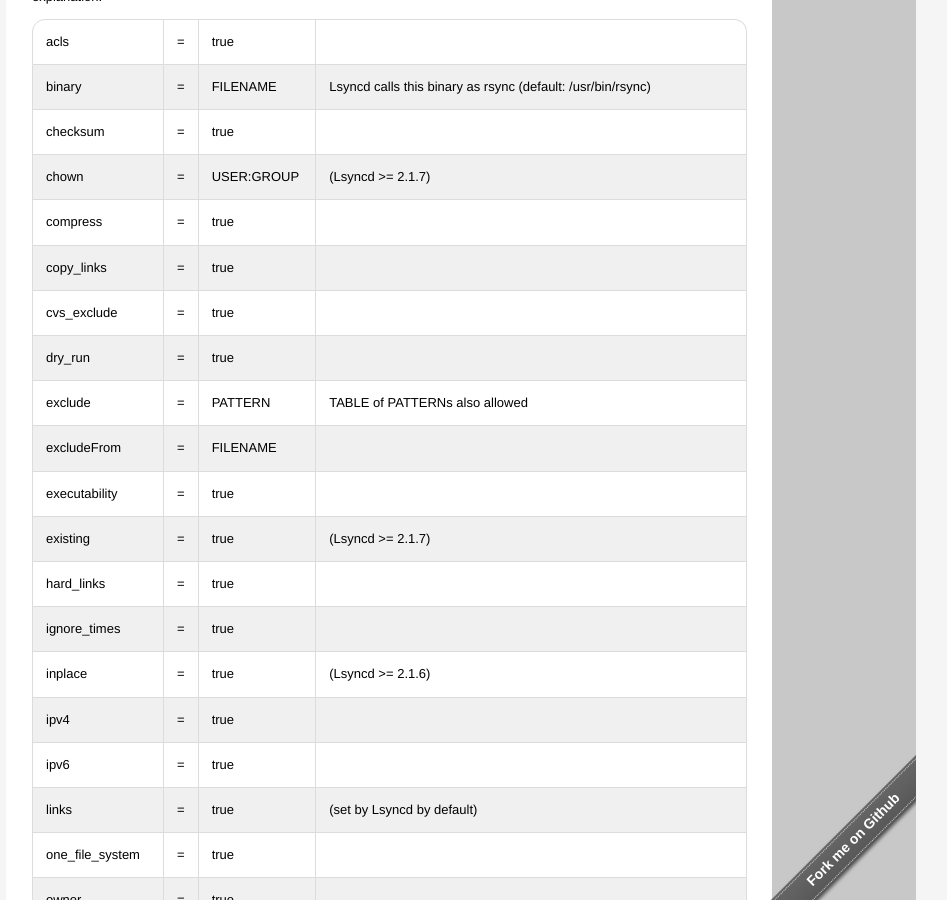
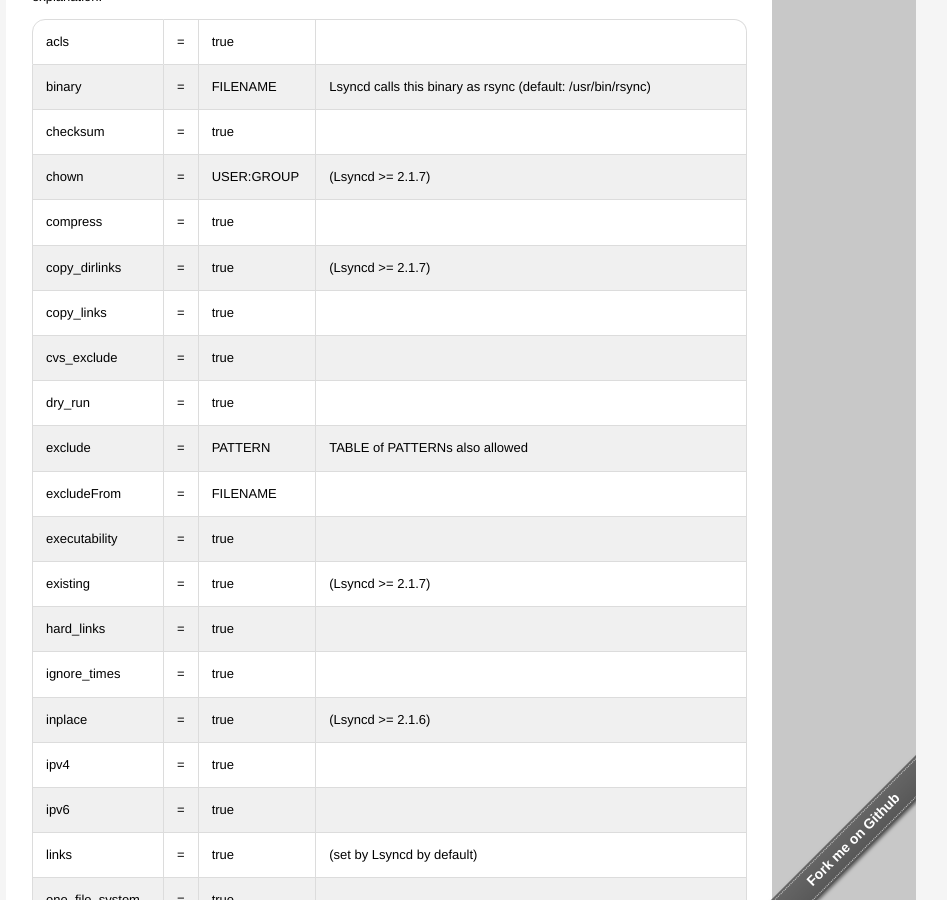
Before and after one commit to lsyncd/lsyncd, a Jekyll site: the page built from manual/config/layer4/index.md, in a window 1280 px wide and 900 px high, scrolled down 1130 px. Shown: the whole window, without its empty margins (179-1126 px from the left). Built offline with Jekyll 4.4.1, drawn with Linux system fonts in a browser that asks for light colours.

Commit message:
Update index.md

```diff
--- a/manual/config/layer4/index.md
+++ b/manual/config/layer4/index.md
@@ -90,6 +90,12 @@
 </td><td> =
 </td><td> true
 </td><td>
+</td></tr>
+
+ <tr><td> copy_dirlinks
+</td><td> =
+</td><td> true
+</td><td> (Lsyncd >= 2.1.7)
 </td></tr>
 
  <tr><td> copy_links
```
